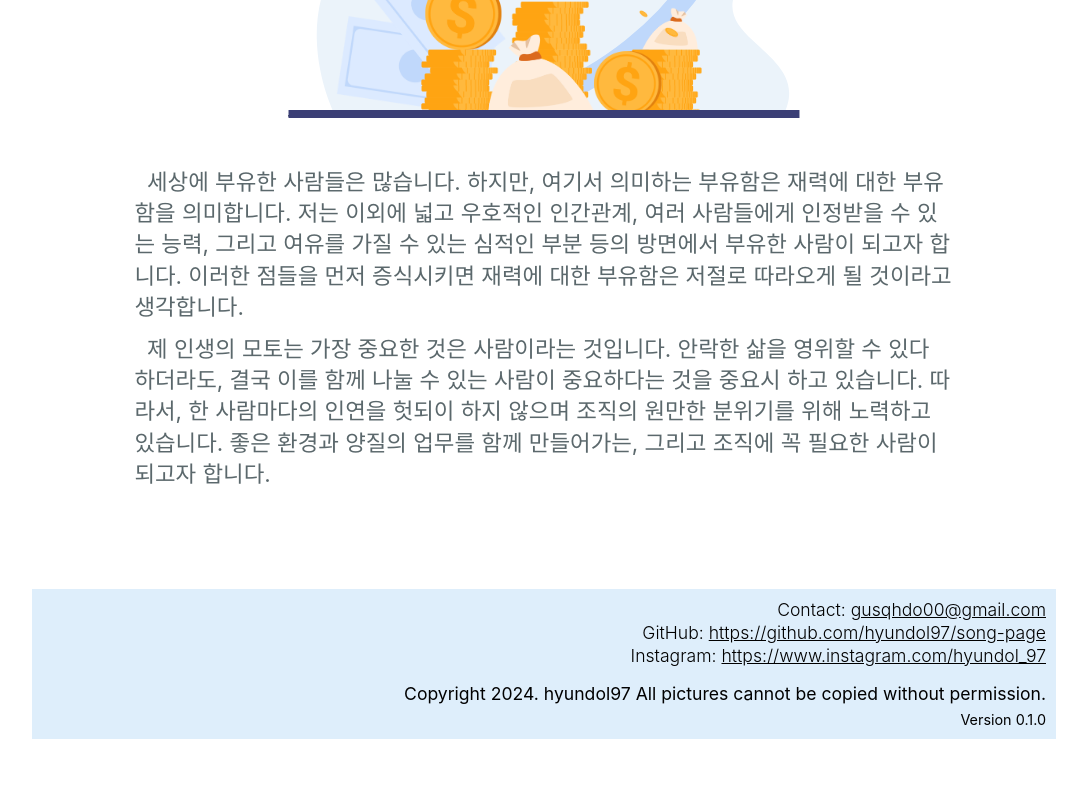
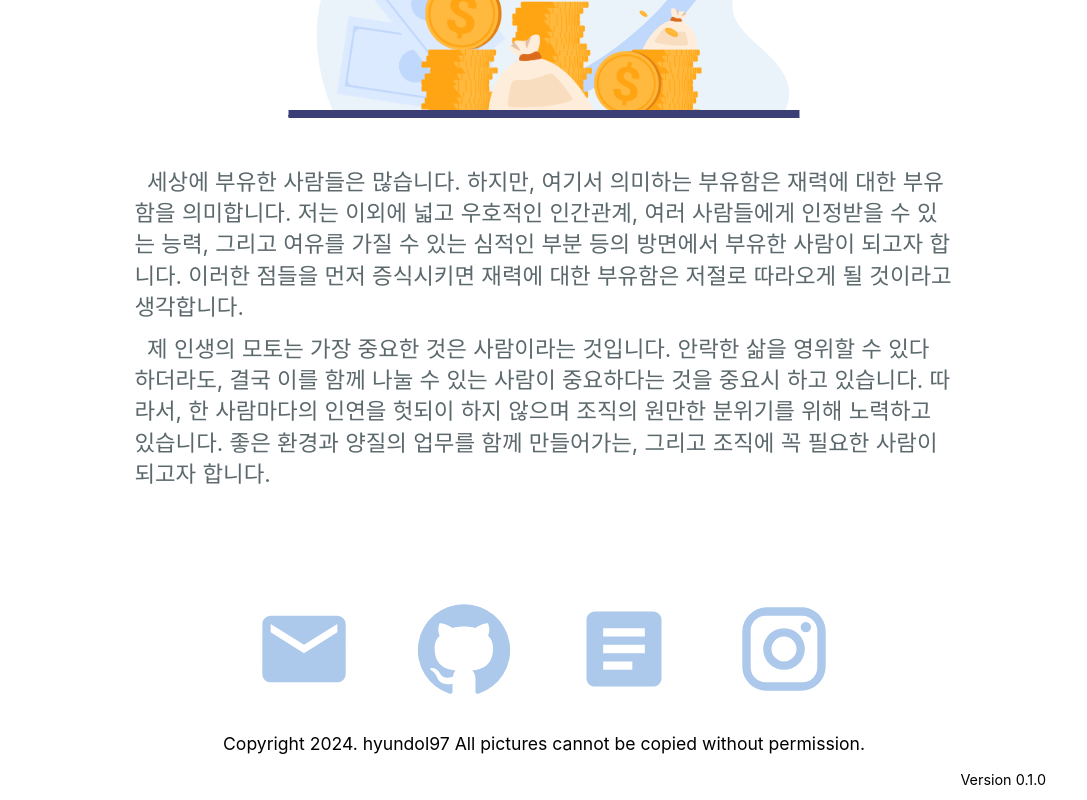
Before and after one commit to hyundol97/song-page, a React (Create React App) app: page / in a window 1280 px wide. Shown: the part 1482-2282 px from the top of the page, without its empty margins (96-1183 px from the left). Before the commit the page ends 2221 px from the top, so only its background shows below. Built offline with nearby package versions, Linux system fonts and the light colour scheme.

Commit message:
feat: mui icons lib

```diff
--- a/package.json
+++ b/package.json
@@ -5,7 +5,8 @@
   "dependencies": {
     "@emotion/react": "^11.11.3",
     "@emotion/styled": "^11.11.0",
-    "@mui/material": "^5.15.2",
+    "@mui/icons-material": "^5.15.3",
+    "@mui/material": "^5.15.3",
     "@testing-library/jest-dom": "^5.17.0",
     "@testing-library/react": "^13.4.0",
     "@testing-library/user-event": "^13.5.0",
--- a/src/Components/Layout/Footer.tsx
+++ b/src/Components/Layout/Footer.tsx
@@ -5,25 +5,37 @@
  */
 
 import packageJson from '../../../package.json';
+import EmailIcon from '@mui/icons-material/Email';
+import GitHubIcon from '@mui/icons-material/GitHub';
+import ArticleIcon from '@mui/icons-material/Article';
+import InstagramIcon from '@mui/icons-material/Instagram';
 
 const Footer = () => {
+  const sxObject = {
+    fontSize: {
+      xs: '25px',
+      md: '75px',
+      lg: '100px',
+    },
+  };
+
   return (
     <div className="footer-wrapper">
-      <span>
-        Contact: <a href="mailto:gusqhdo00@gmail.com">gusqhdo00@gmail.com</a>
-      </span>
-      <span>
-        GitHub:{' '}
+      <div className="footer-icons">
+        <a href="mailto:gusqhdo00@gmail.com">
+          <EmailIcon sx={sxObject} />
+        </a>
         <a href="https://github.com/hyundol97/song-page" target="_blank">
-          https://github.com/hyundol97/song-page
+          <GitHubIcon sx={sxObject} />
         </a>
-      </span>
-      <span>
-        Instagram:{' '}
+        <a href="https://hyundolog.tistory.com" target="_blank">
+          <ArticleIcon sx={sxObject} />
+        </a>
         <a href="https://www.instagram.com/hyundol_97" target="_blank">
-          https://www.instagram.com/hyundol_97
+          <InstagramIcon sx={sxObject} />
         </a>
-      </span>
+      </div>
+
       <span className="copyrights">Copyright 2024. hyundol97 All pictures cannot be copied without permission.</span>
       <span className="version">Version {packageJson.version}</span>
     </div>
--- a/src/Styles/layout.scss
+++ b/src/Styles/layout.scss
@@ -32,18 +32,31 @@
 }
 
 .footer-wrapper {
-  background-color: #deeefb;
+  // background-color: #deeefb;
   text-align: right;
   padding: 10px;
 
+  .footer-icons {
+    text-align: center;
+
+    a {
+      padding: 0 30px 0 30px;
+
+      svg {
+        color: #acc8ea;
+      }
+    }
+  }
+
   .copyrights {
+    text-align: center;
     font-weight: 400;
-    margin-top: 15px;
+    margin-top: 30px;
   }
 
   .version {
     font-weight: 400;
-    margin-top: 5px;
+    margin-top: 15px;
     font-size: 0.9em;
   }
 
```
Also changed, not shown: 1 other file (tests, documents, lock files or other folders).
